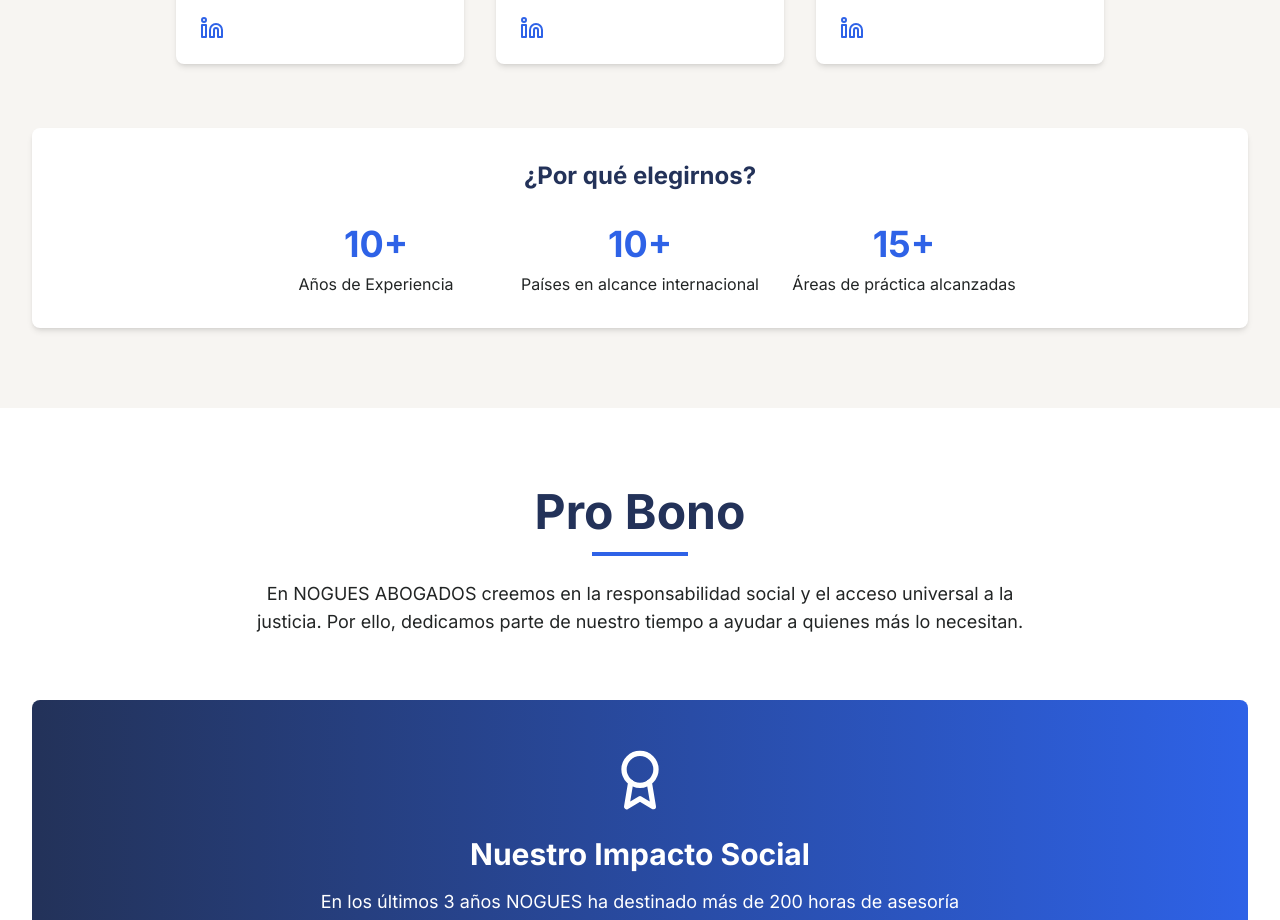
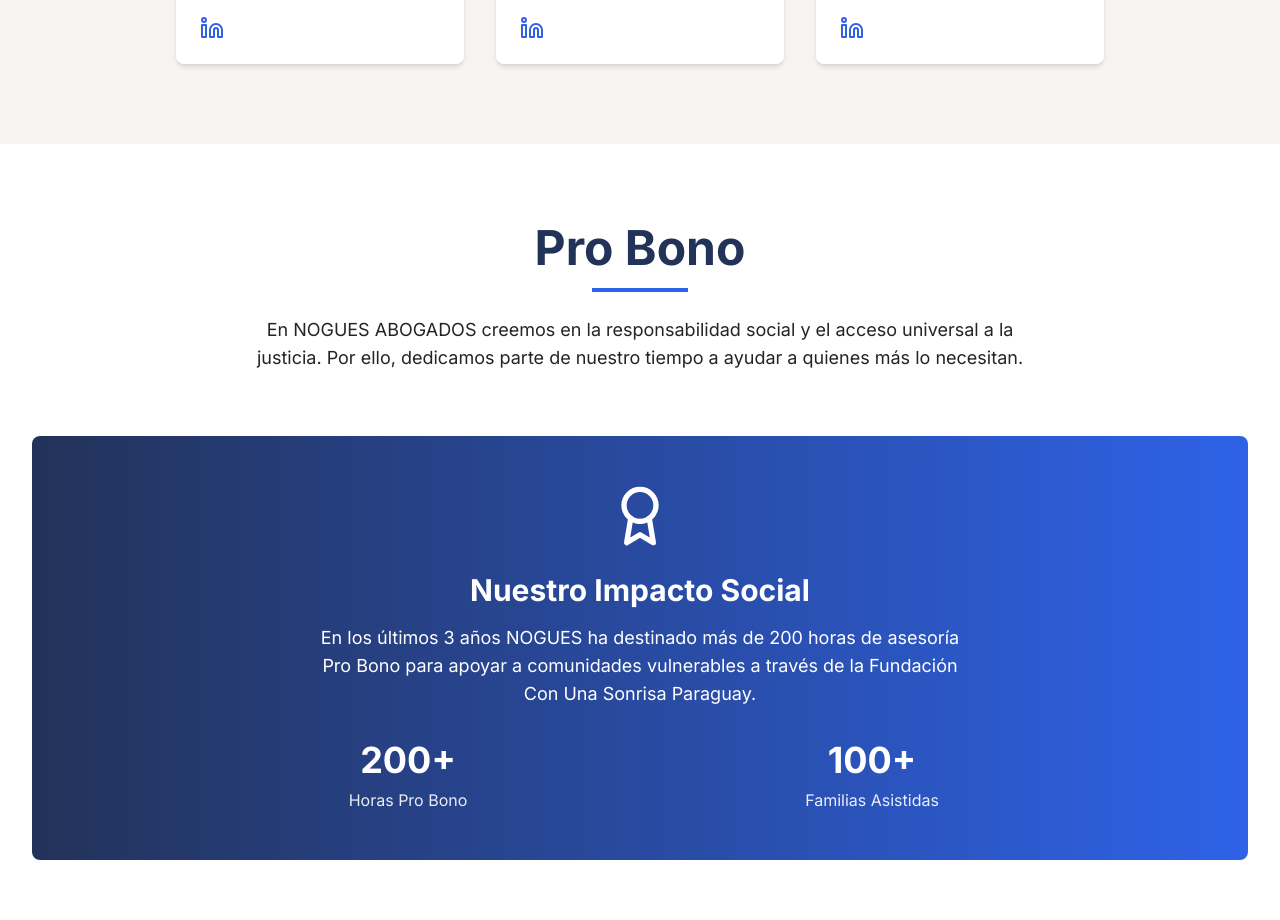
Before and after one commit to chuchoeientech/nogues-abogados, a React (Vite) app: page / in a window 1280 px wide. Shown: the part 4620-5540 px from the top of the page. Built offline with nearby package versions, Linux system fonts and the light colour scheme.

Commit message:
eliminacion por que elegirnos

```diff
--- a/src/components/TeamSection.tsx
+++ b/src/components/TeamSection.tsx
@@ -112,39 +112,7 @@ export default function TeamSection() {
           ))}
         </div>
 
-        {/* BLOQUE FINAL */}
-        <div className="mt-16 bg-white p-8 rounded-lg shadow-md">
-          <div className="max-w-3xl mx-auto text-center">
-            <h3 className="text-2xl font-bold text-[#233259] mb-4">
-              ¿Por qué elegirnos?
-            </h3>
 
-            <div className="grid md:grid-cols-3 gap-6 mt-8">
-              <div>
-                <div className="text-4xl font-bold text-[#2e62e7] mb-2">
-                  10+
-                </div>
-                <div className="text-[#222525]">Años de Experiencia</div>
-              </div>
-              <div>
-                <div className="text-4xl font-bold text-[#2e62e7] mb-2">
-                  10+
-                </div>
-                <div className="text-[#222525]">
-                  Países en alcance internacional
-                </div>
-              </div>
-              <div>
-                <div className="text-4xl font-bold text-[#2e62e7] mb-2">
-                  15+
-                </div>
-                <div className="text-[#222525]">
-                  Áreas de práctica alcanzadas
-                </div>
-              </div>
-            </div>
-          </div>
-        </div>
       </div>
     </section>
   );
```
